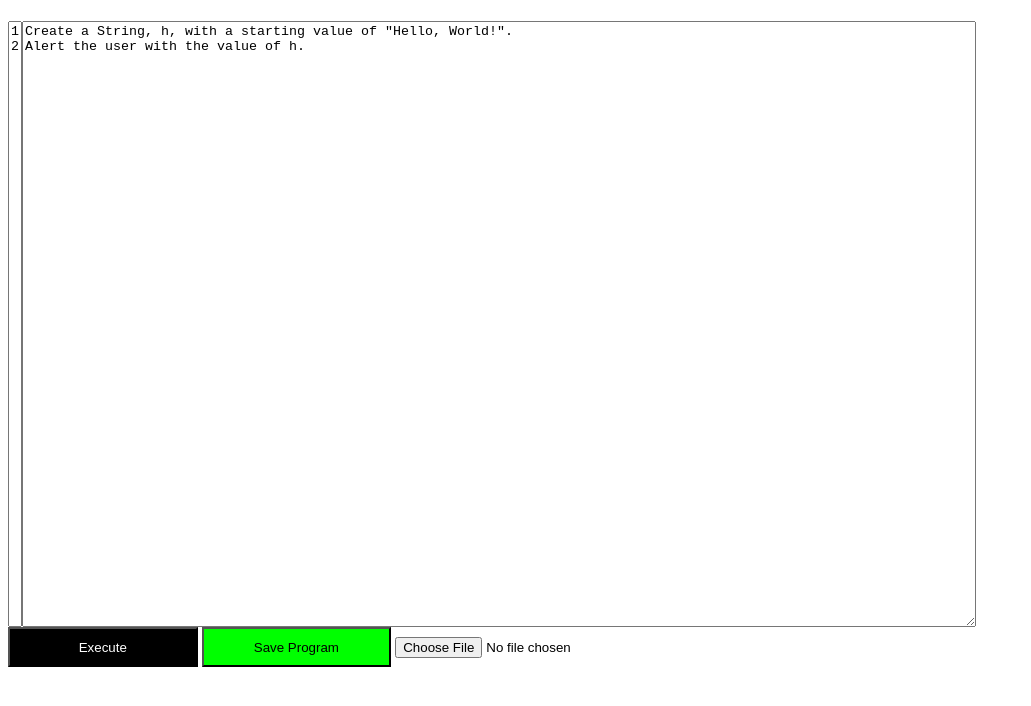
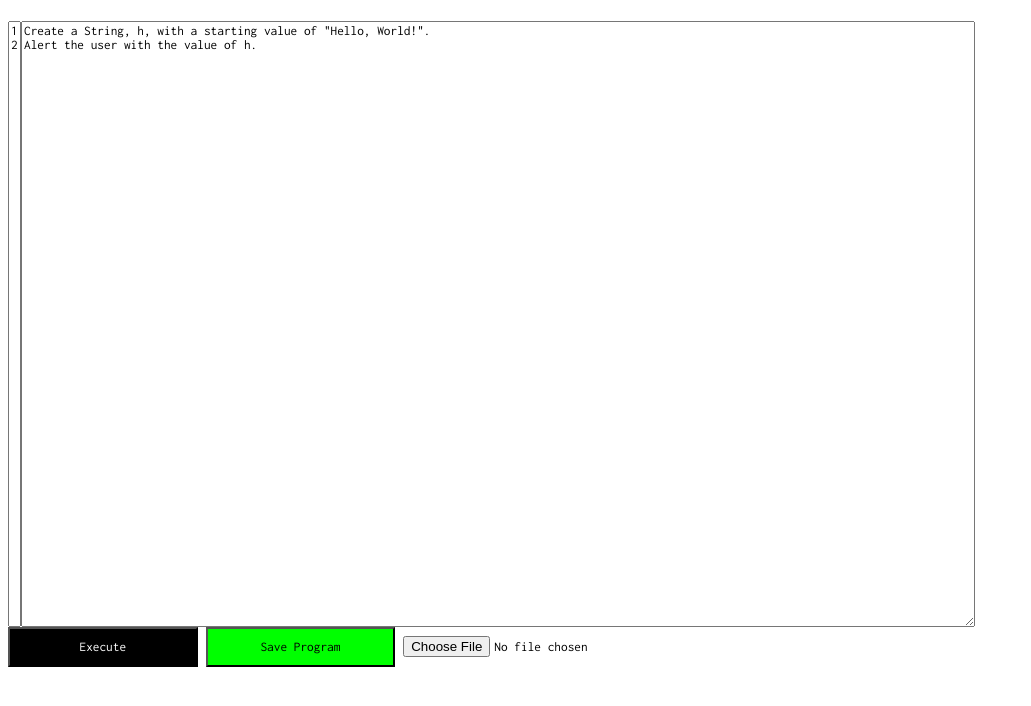
Before and after one commit to Legend-of-iPhoenix/Simple, a plain HTML site: page index.html in a window 1280 px wide. Shown: the whole page, without its empty margins (0-1031 px from the left). Drawn offline with Linux system fonts and the light colour scheme.

Commit message:
Changed font style, just because.

```diff
--- a/index.html
+++ b/index.html
@@ -3,6 +3,13 @@
 <head>
 	<title>SimpleIDE</title>
 	<script type="text/javascript" src="js/main.js"></script>
+	<script async src="https://www.googletagmanager.com/gtag/js?id=UA-109579764-2"></script><script> window.dataLayer = window.dataLayer || []; function gtag(){dataLayer.push(arguments);} gtag('js', new Date()); gtag('config', 'UA-109579764-2');</script>
+	<link href="https://fonts.googleapis.com/css?family=Inconsolata" rel="stylesheet">
+	<style>
+		* {
+			font-family: 'Inconsolata', monospace;
+		}
+	</style>
 </head>
 <body>
 	<h1></h1>
```
